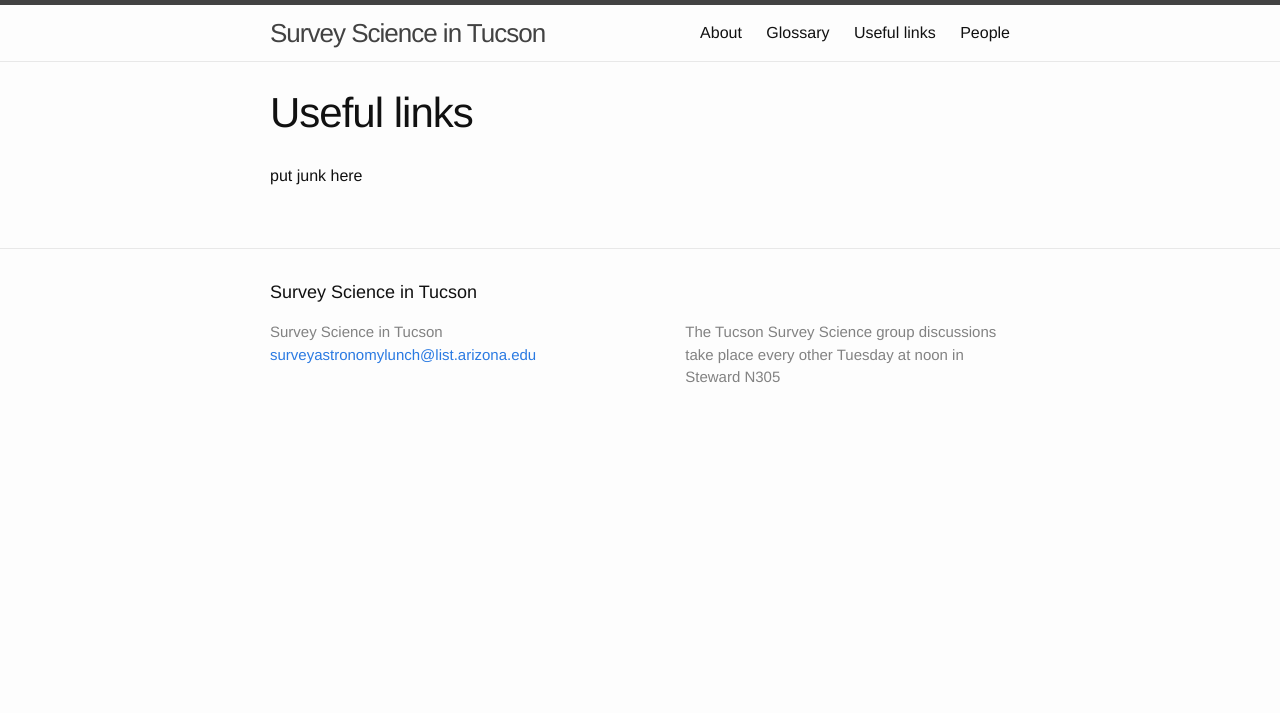
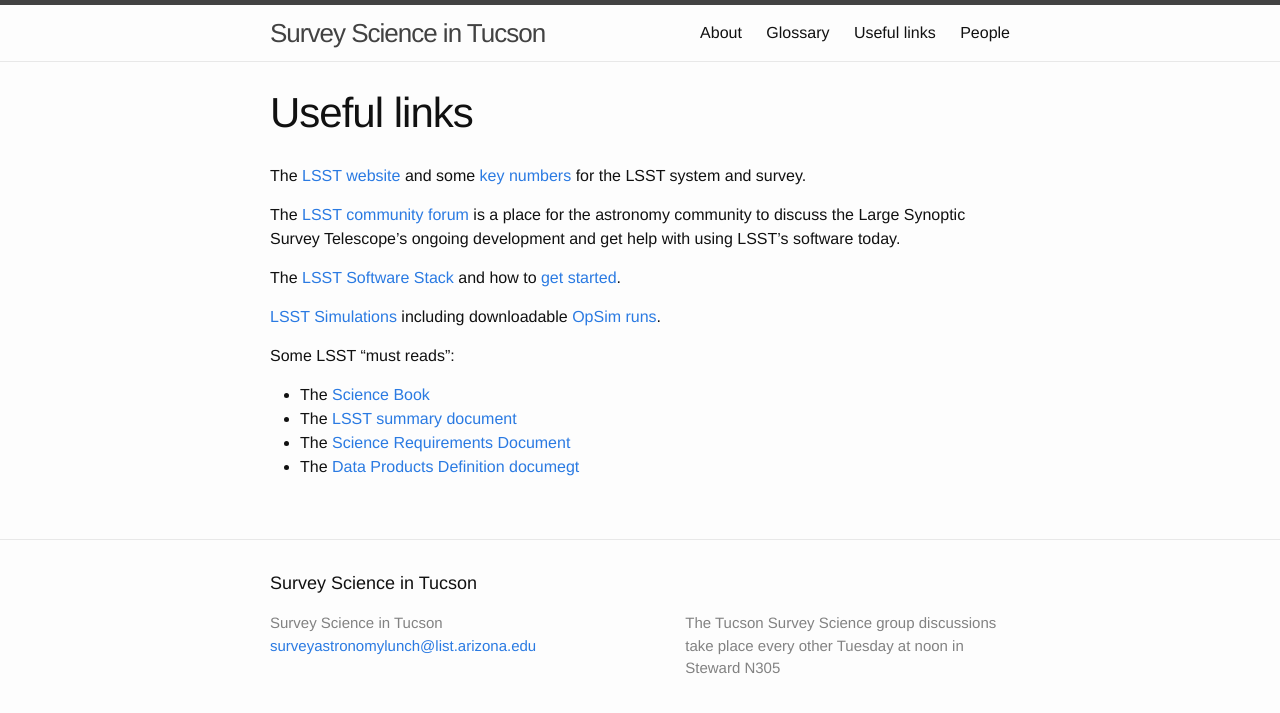
Before and after one commit to SurveyScience/SurveyScience.github.io, a Jekyll site: the page built from links.md, in a window 1280 px wide. Shown: the top 713 px of the page. Built offline with Jekyll 4.4.1, drawn with Linux system fonts in a browser that asks for light colours.

Commit message:
Added some links

```diff
--- a/links.md
+++ b/links.md
@@ -4,4 +4,17 @@ title: Useful links
 permalink: /links/
 ---
 
-put junk here
+
+The [LSST website](http://lsst.org) and some [key numbers](http://lsst.org/scientists/keynumbers) for the LSST system and survey.
+
+The [LSST community forum](https://community.lsst.org) is a place for the astronomy community to discuss the Large Synoptic Survey Telescope’s ongoing development and get help with using LSST’s software today.
+
+The [LSST Software Stack](http://dm.lsst.org/) and how to [get started](https://confluence.lsstcorp.org/display/LSWUG/Getting+Started+with+the+LSST+Software+Stack).
+
+[LSST Simulations](https://confluence.lsstcorp.org/display/SIM/LSST+Simulation+Framework) including downloadable [OpSim runs](https://confluence.lsstcorp.org/display/SIM/OpSim+Datasets+for+Cadence+Workshop+LSST2015).
+
+Some LSST "must reads":
+- The [Science Book](http://lsst.org/content/lsst-science-book)
+- The [LSST summary document](http://arxiv.org/pdf/0805.2366.pdf)
+- The [Science Requirements Document](http://lsst.org/scientists/publications/science-requirements-document)
+- The [Data Products Definition documegt](http://lsst.org/content/data-products-definition-document)
```
